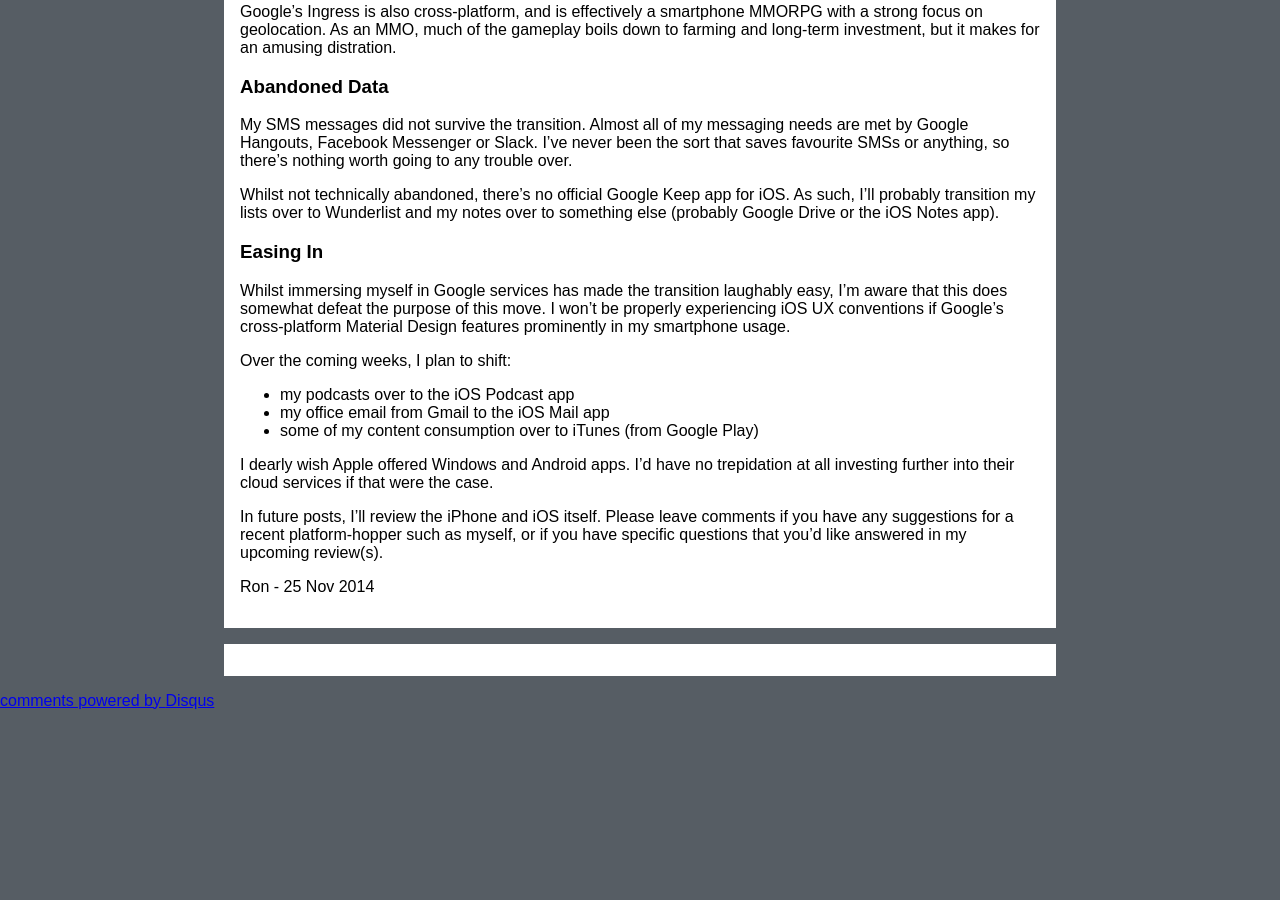
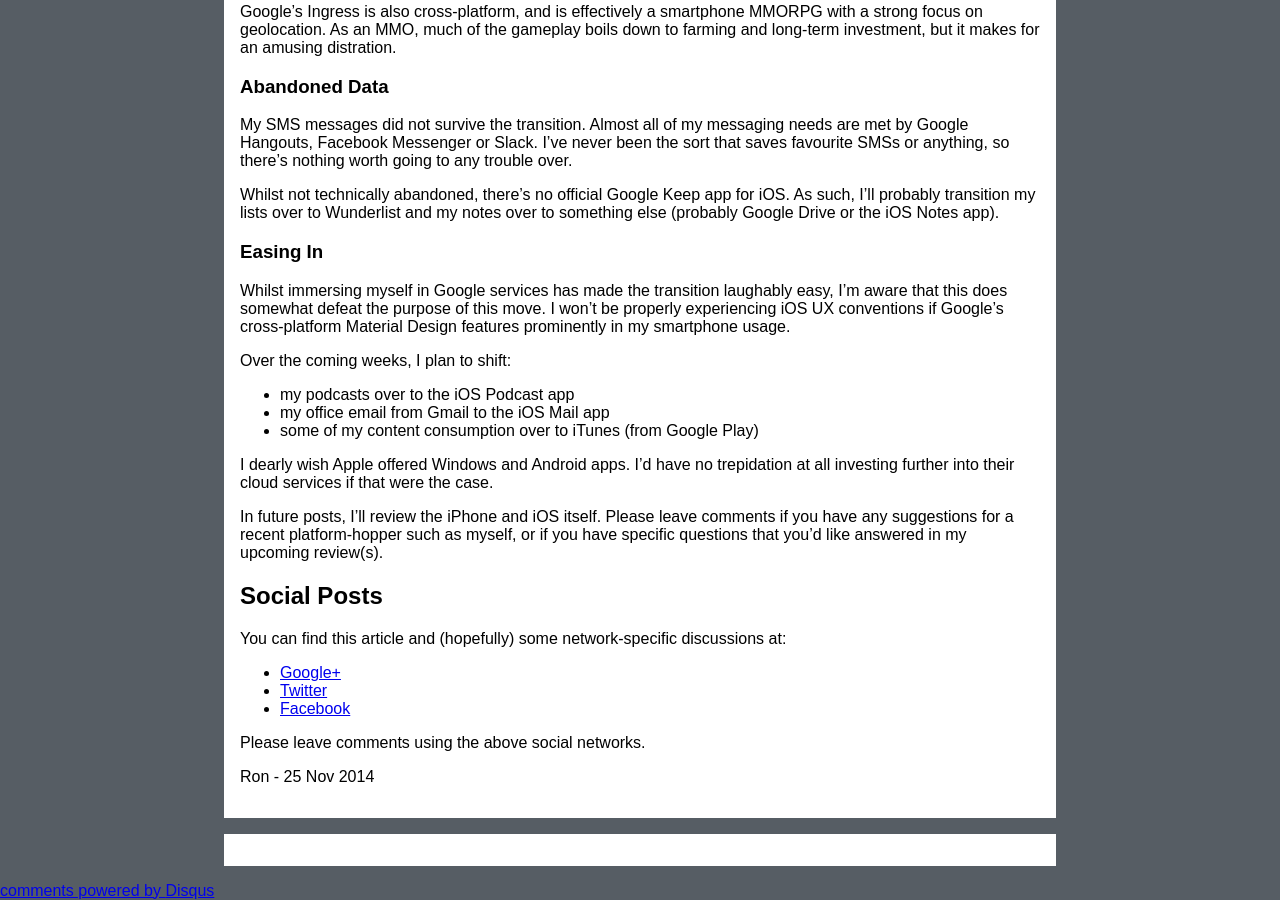
Before and after one commit to jokeyrhyme/jokeyrhyme.github.com, a Jekyll site: the page built from _posts/2014-11-25-1-android-to-ios-process-and-initial-thoughts.md, in a window 1280 px wide and 900 px high, scrolled down 1876 px. Built offline with Jekyll 4.4.1, drawn with Linux system fonts in a browser that asks for light colours; comment, search, counter and statistics services are not loaded; before the commit the page ends 2586 px from its top, so only the background shows below that.

Commit message:
update 2014-11-25-1 post with social network links

```diff
--- a/_posts/2014-11-25-1-android-to-ios-process-and-initial-thoughts.md
+++ b/_posts/2014-11-25-1-android-to-ios-process-and-initial-thoughts.md
@@ -170,3 +170,13 @@
 In future posts, I'll review the iPhone and iOS itself. Please leave comments if
 you have any suggestions for a recent platform-hopper such as myself, or if you
 have specific questions that you'd like answered in my upcoming review(s).
+
+## Social Posts
+
+You can find this article and (hopefully) some network-specific discussions at:
+
+- [Google+](https://plus.google.com/+RonWaldon/posts/SsjjWiWKYkz)
+- [Twitter](https://twitter.com/jokeyrhyme/status/536910474307072000)
+- [Facebook](https://www.facebook.com/jokeyrhyme/posts/10152896114577433)
+
+Please leave comments using the above social networks.
```
